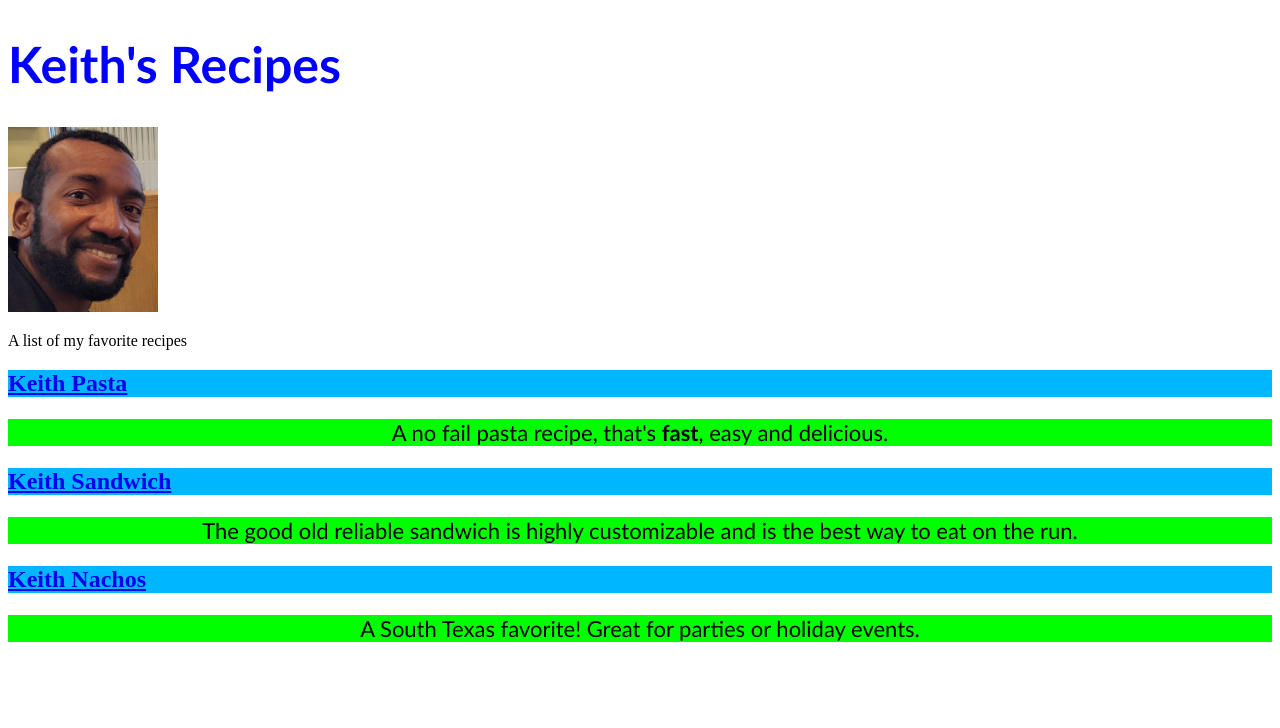
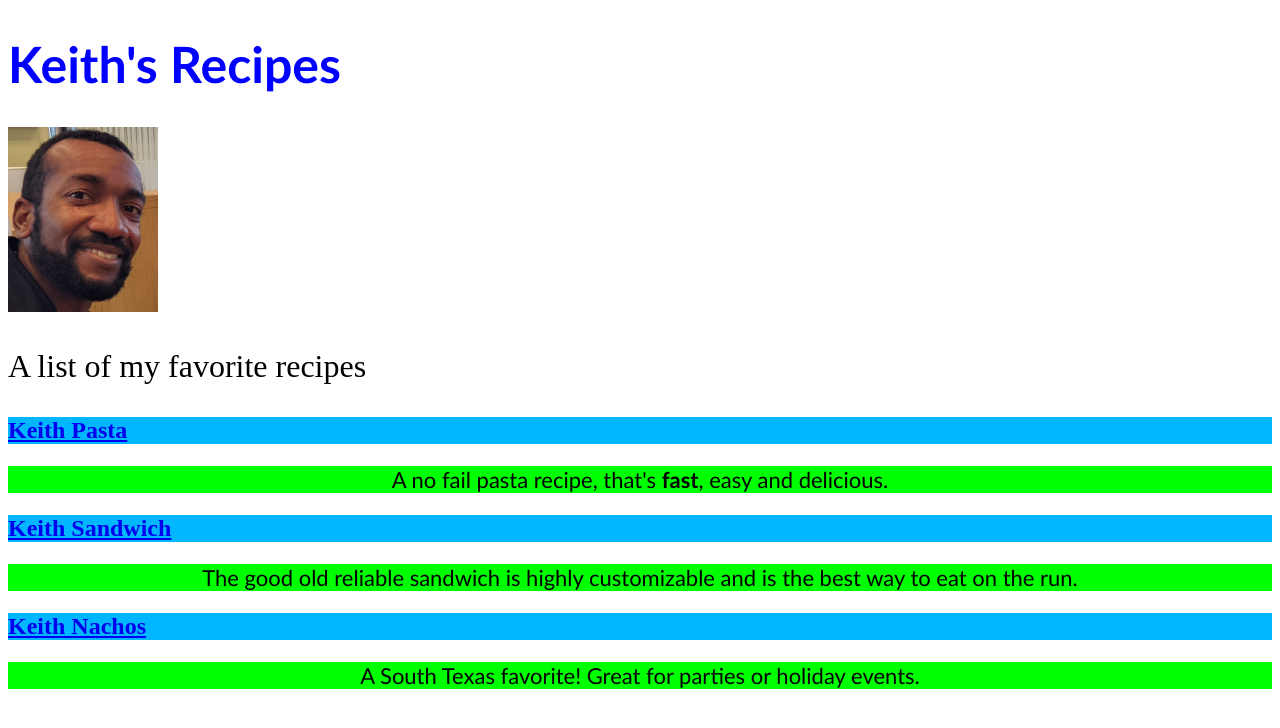
Before and after one commit to KgitWH21/odin-recipes, a plain HTML site: page index.html in a window 1280 px wide. Drawn offline with Linux system fonts and the light colour scheme.

Commit message:
Enlarge what site is about

```diff
--- a/index.html
+++ b/index.html
@@ -12,7 +12,7 @@
 
     <img class="mypic" src="images/PXL_20211125_233606737.MP.jpg" alt="Picture of me Nov 2021">
 
-    <p>A list of my favorite recipes</p>
+    <p class="intro">A list of my favorite recipes</p>
     <h2><a href="recipes/keith_pasta.html">Keith Pasta</a></h2>
     <p class="content">A no fail pasta recipe, that's <strong>fast</strong>, easy and delicious.</p>
 
--- a/styles.css
+++ b/styles.css
@@ -7,6 +7,10 @@
 .mypic {
     height: auto;
     width: 150px;
+}
+
+.intro {
+    font-size: 32px;
 }
 
 h2 {
```
